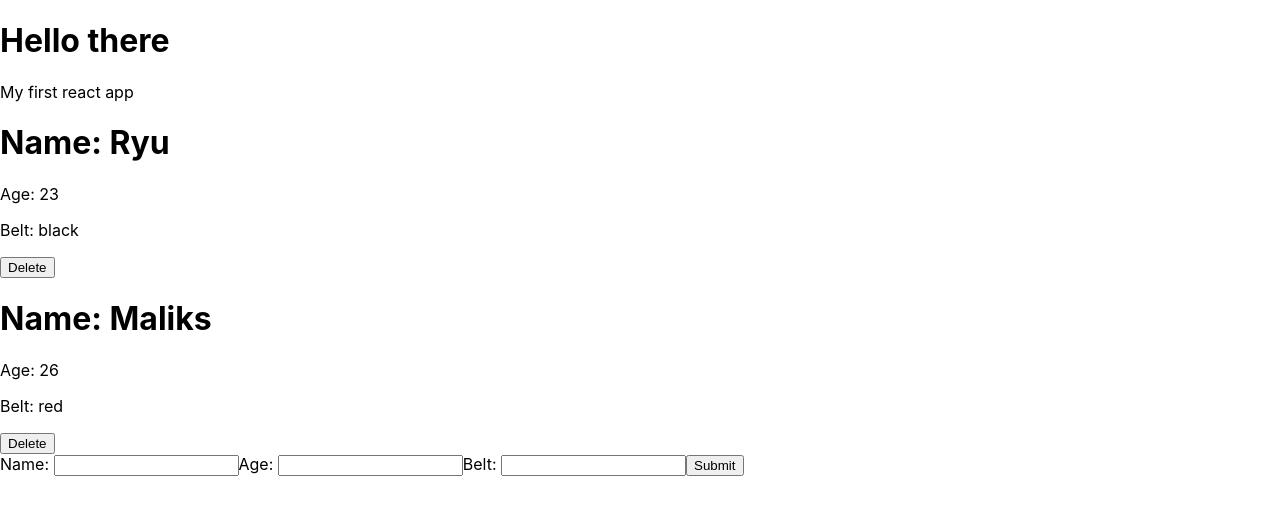
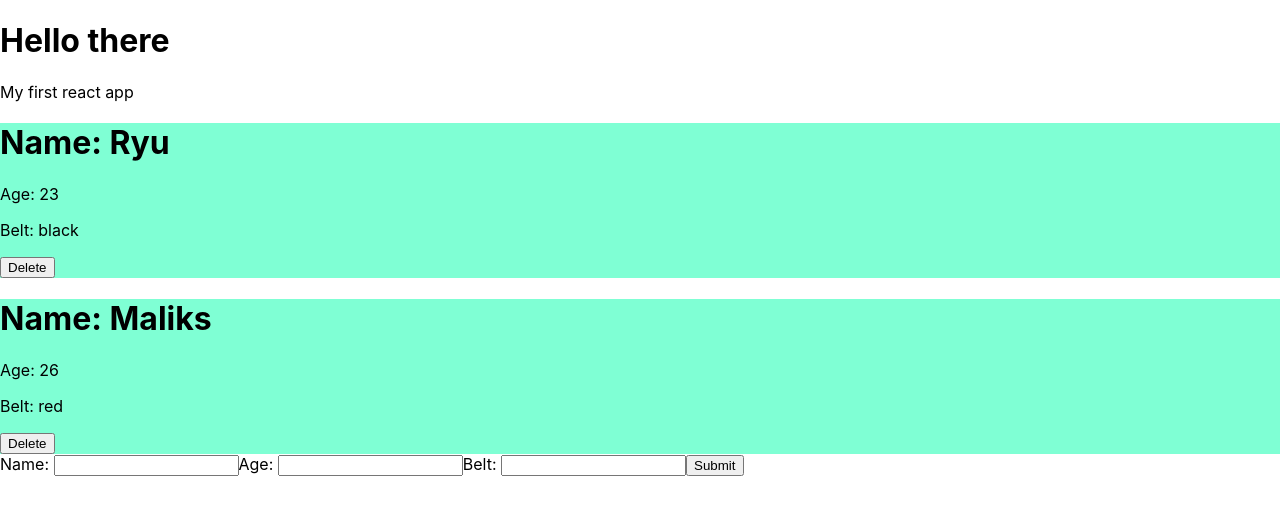
Before and after one commit to xypnox/JSsick, a React (Create React App) app in the folder React/Ninja/myapp/: page / in a window 1280 px wide. Shown: the top 514 px of the page. Built offline with nearby package versions, Linux system fonts and the light colour scheme.

Commit message:
Added CSS in react

```diff
--- /dev/null
+++ b/React/Ninja/myapp/src/Ninjas.css
@@ -0,0 +1,3 @@
+.Ninja {
+    background-color: aquamarine;
+}
--- a/React/Ninja/myapp/src/Ninjas.js
+++ b/React/Ninja/myapp/src/Ninjas.js
@@ -1,4 +1,5 @@
 import React from 'react';
+import './Ninjas.css';
 
 // Functional Component for displaying a ninja
 function Ninja({ ninjas, deleteNinja }) {
```
